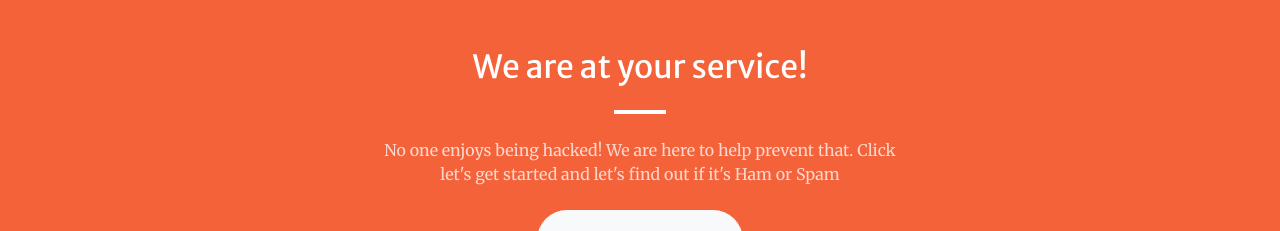
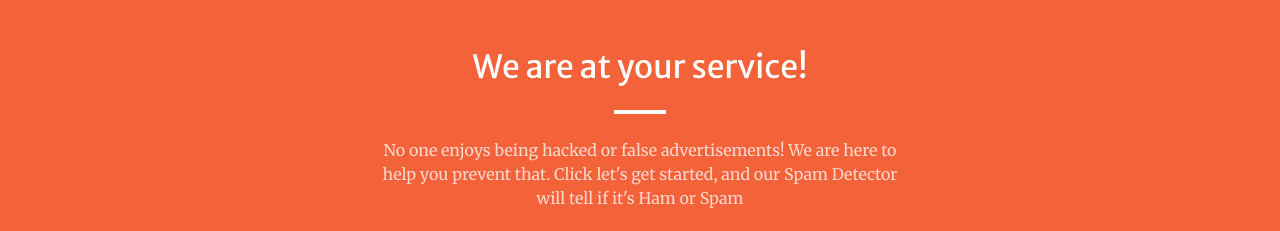
Before and after one commit to hthelander/Project-4, a plain HTML site: page spam_ham_dashboard(spam.index)/templates/index.html in a window 1280 px wide. Shown: the part 880-1111 px from the top of the page. Drawn offline with nearby package versions, Linux system fonts and the light colour scheme; some packages are replaced by stand-ins of ours; a script that the page names is missing.

Commit message:
Update index.html

```diff
--- a/spam_ham_dashboard(spam.index)/templates/index.html
+++ b/spam_ham_dashboard(spam.index)/templates/index.html
@@ -84,8 +84,8 @@
                 <div class="col-lg-6 text-center">
                     <h2 class="text-white mt-0">We are at your service!</h2>
                     <hr class="divider divider-light" />
-                    <p class="text-white-75 mb-4">No one enjoys being hacked! We are here to help prevent that. Click
-                        let's get started and let's find out if it's Ham or Spam</p>
+                    <p class="text-white-75 mb-4">No one enjoys being hacked or false advertisements! We are here to help you prevent that. Click
+                        let's get started, and our Spam Detector will tell if it's Ham or Spam</p>
                         <p>
 
                         </p>
```
